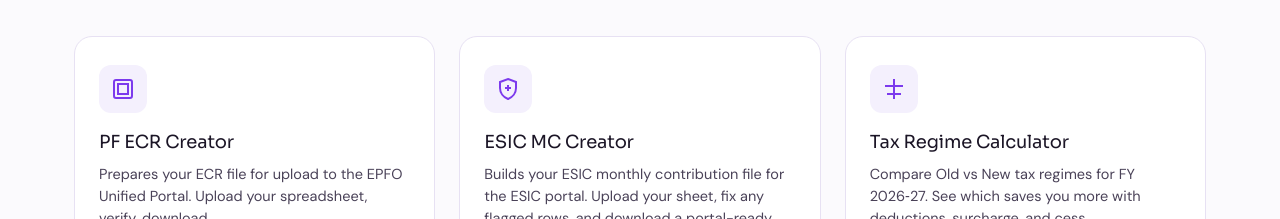
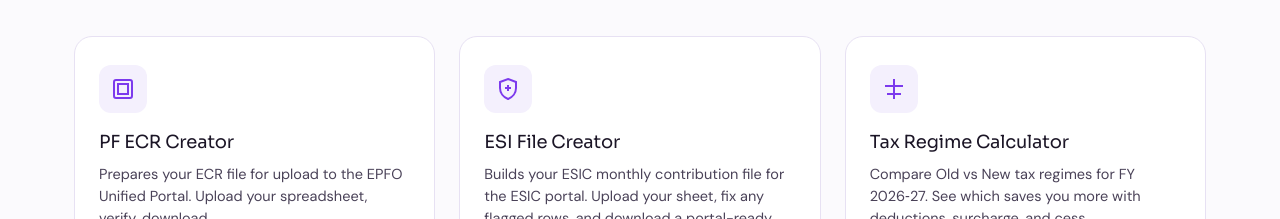
Before and after one commit to tushararoracorp-lab/payrolltool, a Next.js app: page / in a window 1280 px wide. Shown: the part 1620-1839 px from the top of the page. Built offline with nearby package versions, Linux system fonts and the light colour scheme; no server answers.

Commit message:
Rename ESIC MC Creator label to ESI File Creator (links unchanged)

```diff
--- a/src/components/Footer.js
+++ b/src/components/Footer.js
@@ -78,7 +78,7 @@
               <div className="footer-col">
                 <h5>Tools</h5>
                 <Link prefetch={false} href="/pf-ecr-creator">PF ECR Creator</Link>
-                <Link prefetch={false} href="/esic-mc-creator">ESIC MC Creator</Link>
+                <Link prefetch={false} href="/esic-mc-creator">ESI File Creator</Link>
                 <Link prefetch={false} href="/tax-calculator">Tax Calculator</Link>
                 <Link prefetch={false} href="/salary-proration">Salary Proration</Link>
                 <Link prefetch={false} href="/lop-splitter">LOP Splitter</Link>
--- a/src/components/Header.js
+++ b/src/components/Header.js
@@ -70,7 +70,7 @@
 
 const toolLinks = [
   { href: "/pf-ecr-creator", label: "PF ECR Creator", icon: ICONS.pfEcr },
-  { href: "/esic-mc-creator", label: "ESIC MC Creator", icon: ICONS.esicMc },
+  { href: "/esic-mc-creator", label: "ESI File Creator", icon: ICONS.esicMc },
   { href: "/tax-calculator", label: "Tax Calculator", icon: ICONS.tax },
 ];
 const toolLinksCol2 = [
--- a/src/config/related.js
+++ b/src/config/related.js
@@ -1,7 +1,7 @@
 // Single list of related links per page group. Edit here; nothing else needs to change.
 module.exports = {
   'pf-ecr': [
-    { href: '/esic-mc-creator', label: 'ESIC MC File Generator', note: 'ESI contributions are also due by the 15th.' },
+    { href: '/esic-mc-creator', label: 'ESI File Creator', note: 'Builds the ESIC MC file; ESI is also due by the 15th.' },
     { href: '/blog/epf-wage-ceiling-25000', label: 'The EPF wage ceiling is now Rs 25,000', note: 'What changed and from when.' },
     { href: '/blog/pf-ecr-validation-errors-guide', label: 'Fix ECR validation errors', note: 'Why uploads get rejected.' },
     { href: '/updates', label: 'Latest EPF, ESI and TDS updates', note: 'Notifications explained in plain English.' },
--- a/src/pages/esic-mc-creator.js
+++ b/src/pages/esic-mc-creator.js
@@ -737,7 +737,7 @@
         description={PAGE_SEO.description}
         path="/esic-mc-creator"
         jsonLd={[
-          webApplicationSchema({ name: "ESIC MC File Generator", path: "/esic-mc-creator", description: PAGE_SEO.description, features: PAGE_SEO.features }),
+          webApplicationSchema({ name: "ESI File Creator", path: "/esic-mc-creator", description: PAGE_SEO.description, features: PAGE_SEO.features }),
           faqSchema(ALL_FAQ),
           breadcrumbSchema([{ name: "Home", path: "/" }, { name: "ESI File Creator", path: "/esic-mc-creator" }]),
         ]}
--- a/src/pages/index.js
+++ b/src/pages/index.js
@@ -108,7 +108,7 @@
 
 const toolCards = [
   { icon: Icon.pfEcr, name: "PF ECR Creator", href: "/pf-ecr-creator", desc: "Prepares your ECR file for upload to the EPFO Unified Portal. Upload your spreadsheet, verify, download." },
-  { icon: Icon.esicMc, name: "ESIC MC Creator", href: "/esic-mc-creator", desc: "Builds your ESIC monthly contribution file for the ESIC portal. Upload your sheet, fix any flagged rows, and download a portal-ready .xls." },
+  { icon: Icon.esicMc, name: "ESI File Creator", href: "/esic-mc-creator", desc: "Builds your ESIC monthly contribution file for the ESIC portal. Upload your sheet, fix any flagged rows, and download a portal-ready .xls." },
   { icon: Icon.tax, name: "Tax Regime Calculator", href: "/tax-calculator", desc: "Compare Old vs New tax regimes for FY 2026\u201127. See which saves you more with deductions, surcharge, and cess." },
   { icon: Icon.salaryProration, name: "Salary Proration", href: "/salary-proration", desc: "Calculate prorated salary for mid-month joining or exit. Handles partial months, joining/resignation dates, and statutory deductions." },
   { icon: Icon.lopSplitter, name: "LOP Splitter", href: "/lop-splitter", desc: "Determine Loss of Pay for partial month absences. Handles unpaid leave, disciplinary action, and month-boundary calculations." },
@@ -539,7 +539,7 @@
                 },
                 {
                   "@type": "SoftwareApplication",
-                  name: "ESIC MC Creator",
+                  name: "ESI File Creator",
                   url: "https://www.payrolltool.in/esic-mc-creator",
                   applicationCategory: "BusinessApplication",
                   operatingSystem: "Any (browser-based)",
@@ -653,7 +653,7 @@
                           { name: "PF ECR Creator", icon: Icon.download },
                           { name: "Final Settlement", icon: Icon.check },
                           { name: "Tax Calculator", icon: Icon.bolt },
-                          { name: "ESIC MC Creator", icon: Icon.esicMc },
+                          { name: "ESI File Creator", icon: Icon.esicMc },
                         ].map((tool, i) => (
                           <div className={`hero-tool-card${heroToolsIn[i] ? " in" : ""}`} key={tool.name}>
                             <div className="hero-tool-icon">{tool.icon}</div>
```
